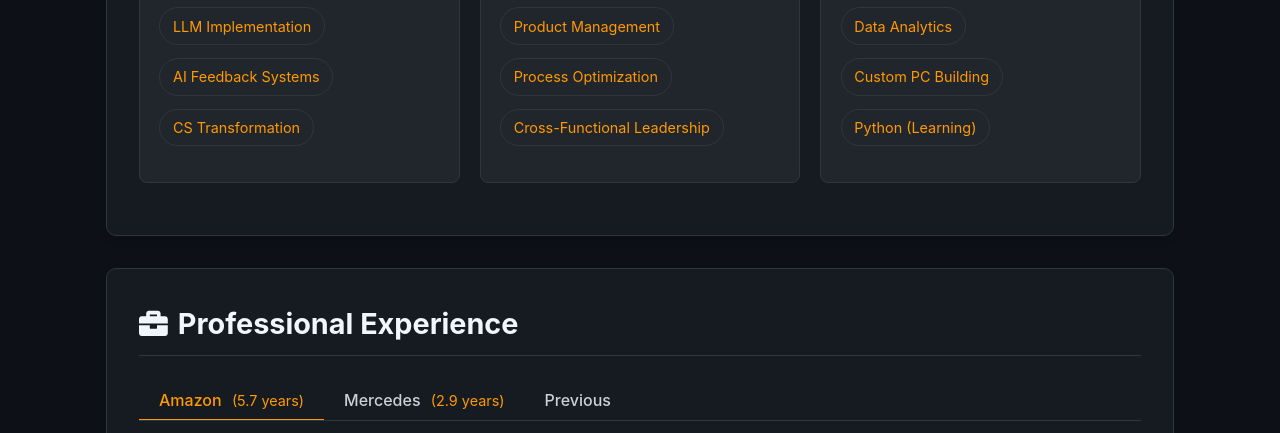
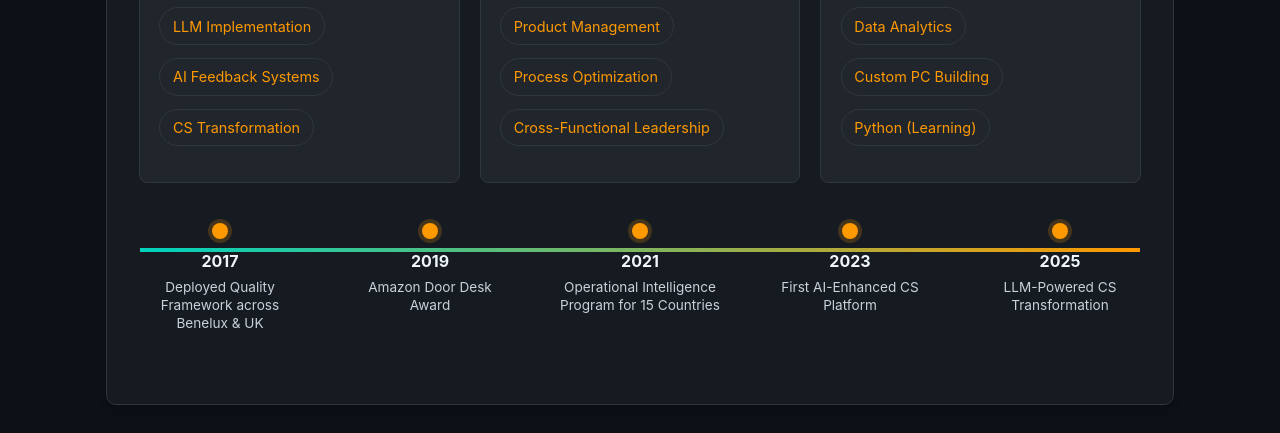
Before and after one commit to Venilixus/venilixus, a plain HTML site: page index.html in a window 1280 px wide. Shown: the part 1425-1858 px from the top of the page. Drawn offline with nearby package versions, Linux system fonts and the light colour scheme.

Commit message:
Update index.html

```diff
--- a/index.html
+++ b/index.html
@@ -115,9 +115,66 @@
             margin: 0 auto;
         }
 
-        .banner-highlight {
-            color: var(--accent-color);
+        .achievements-timeline {
+            position: relative;
+            margin: 40px auto;
+            max-width: 1000px;
+        }
+
+        .timeline-line {
+            position: absolute;
+            top: 25px;
+            left: 0;
+            right: 0;
+            height: 4px;
+            background: linear-gradient(90deg, var(--mercedes-color), var(--accent-color));
+            z-index: 1;
+        }
+
+        .timeline-achievements {
+            display: flex;
+            justify-content: space-between;
+            position: relative;
+            z-index: 2;
+        }
+
+        .timeline-achievement {
+            display: flex;
+            flex-direction: column;
+            align-items: center;
+            max-width: 160px;
+            text-align: center;
+        }
+
+        .timeline-dot {
+            width: 16px;
+            height: 16px;
+            border-radius: 50%;
+            background-color: var(--accent-color);
+            margin-bottom: 10px;
+            position: relative;
+        }
+
+        .timeline-dot::before {
+            content: '';
+            position: absolute;
+            top: -4px;
+            left: -4px;
+            right: -4px;
+            bottom: -4px;
+            background-color: rgba(255, 153, 0, 0.2);
+            border-radius: 50%;
+        }
+
+        .timeline-year {
             font-weight: bold;
+            margin-bottom: 5px;
+            color: var(--highlight-color);
+        }
+
+        .timeline-description {
+            font-size: 0.85rem;
+            line-height: 1.3;
         }
 
         .theme-toggle {
@@ -753,6 +810,41 @@
                 padding: 8px 12px;
                 font-size: 0.9rem;
             }
+
+            .timeline-achievements {
+                flex-direction: column;
+                align-items: flex-start;
+                gap: 30px;
+            }
+
+            .timeline-line {
+                height: 100%;
+                width: 4px;
+                top: 0;
+                bottom: 0;
+                left: 8px;
+                right: auto;
+            }
+
+            .timeline-achievement {
+                flex-direction: row;
+                align-items: flex-start;
+                text-align: left;
+                max-width: none;
+                width: 100%;
+                padding-left: 30px;
+            }
+
+            .timeline-dot {
+                position: absolute;
+                left: 0;
+                margin-right: 20px;
+            }
+
+            .timeline-year {
+                margin-right: 10px;
+                margin-bottom: 0;
+            }
         }
     </style>
 </head>
@@ -764,7 +856,7 @@
                 <i class="fas fa-moon" id="themeIcon"></i>
                 <span id="themeText">Dark Mode</span>
             </button>
-            <img src="profile.jpg" alt="Nick Coffyn" class="profile-img">
+            <img src="profile.jpeg" alt="Nick Coffyn" class="profile-img">
             <h1>NICK COFFYN</h1>
             <p class="tagline">Senior CS Product Manager - Amazon</p>
             <p>AI-driven customer service transformation specialist</p>
@@ -778,7 +870,7 @@
 
         <div class="banner">
             <h2>Transforming Customer Service Through AI Innovation</h2>
-            <p>Leveraging <span class="banner-highlight">LLMs</span> and <span class="banner-highlight">machine learning</span> to create exceptional customer experiences while driving operational efficiency</p>
+            <p>Leveraging <span class="banner-highlight">LLMs</span> and <span class="banner-highlight">data analytics</span> to create exceptional customer experiences while driving operational efficiency</p>
         </div>
 
         <!-- Main Navigation -->
@@ -834,6 +926,37 @@
                         <span class="skill-tag">Data Analytics</span>
                         <span class="skill-tag">Custom PC Building</span>
                         <span class="skill-tag">Python (Learning)</span>
+                    </div>
+                </div>
+            </div>
+
+            <div class="achievements-timeline">
+                <div class="timeline-line"></div>
+                <div class="timeline-achievements">
+                    <div class="timeline-achievement">
+                        <div class="timeline-dot"></div>
+                        <div class="timeline-year">2017</div>
+                        <div class="timeline-description">Deployed Quality Framework across Benelux & UK</div>
+                    </div>
+                    <div class="timeline-achievement">
+                        <div class="timeline-dot"></div>
+                        <div class="timeline-year">2019</div>
+                        <div class="timeline-description">Amazon Door Desk Award</div>
+                    </div>
+                    <div class="timeline-achievement">
+                        <div class="timeline-dot"></div>
+                        <div class="timeline-year">2021</div>
+                        <div class="timeline-description">Operational Intelligence Program for 15 Countries</div>
+                    </div>
+                    <div class="timeline-achievement">
+                        <div class="timeline-dot"></div>
+                        <div class="timeline-year">2023</div>
+                        <div class="timeline-description">First AI-Enhanced CS Platform</div>
+                    </div>
+                    <div class="timeline-achievement">
+                        <div class="timeline-dot"></div>
+                        <div class="timeline-year">2025</div>
+                        <div class="timeline-description">LLM-Powered CS Transformation</div>
                     </div>
                 </div>
             </div>
```
